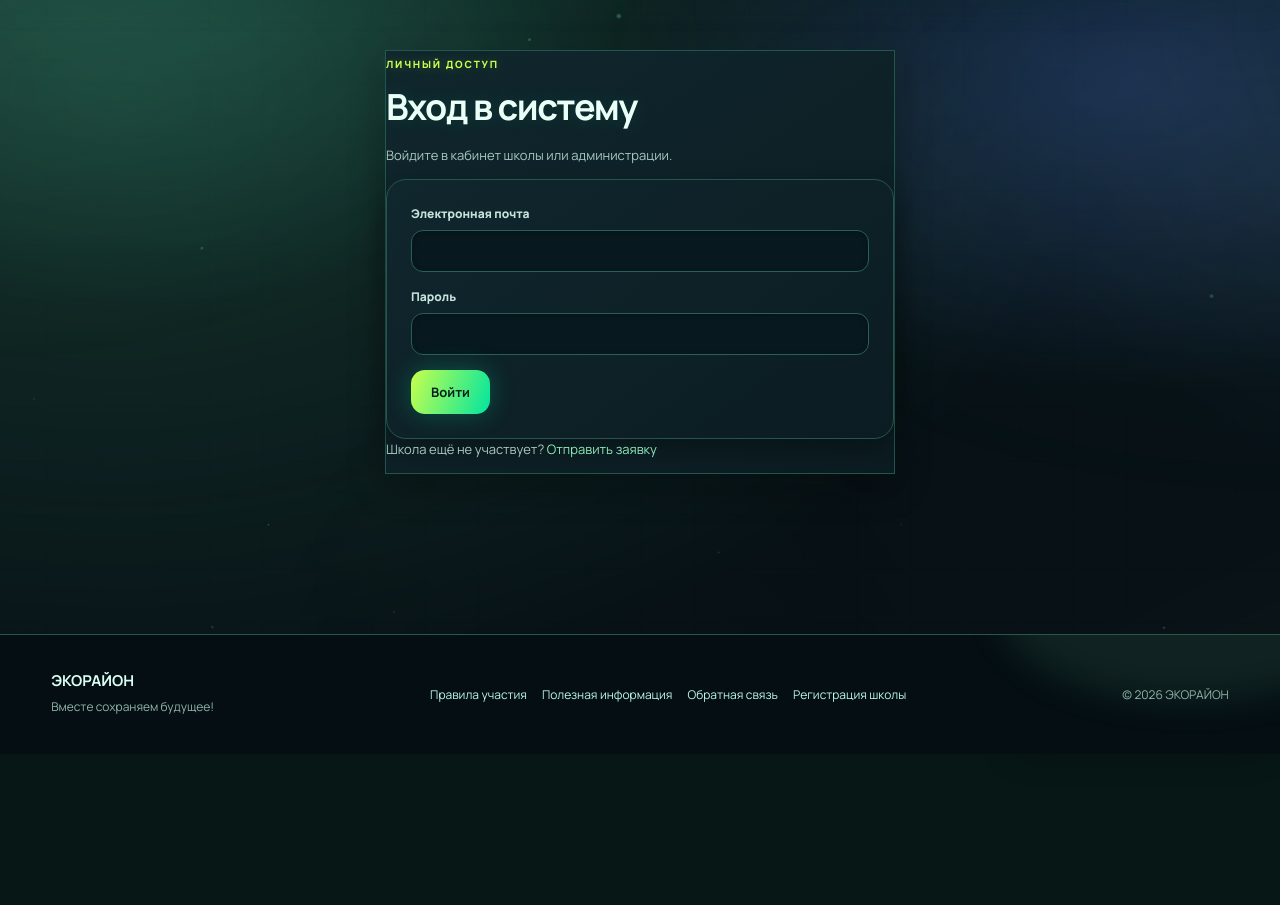
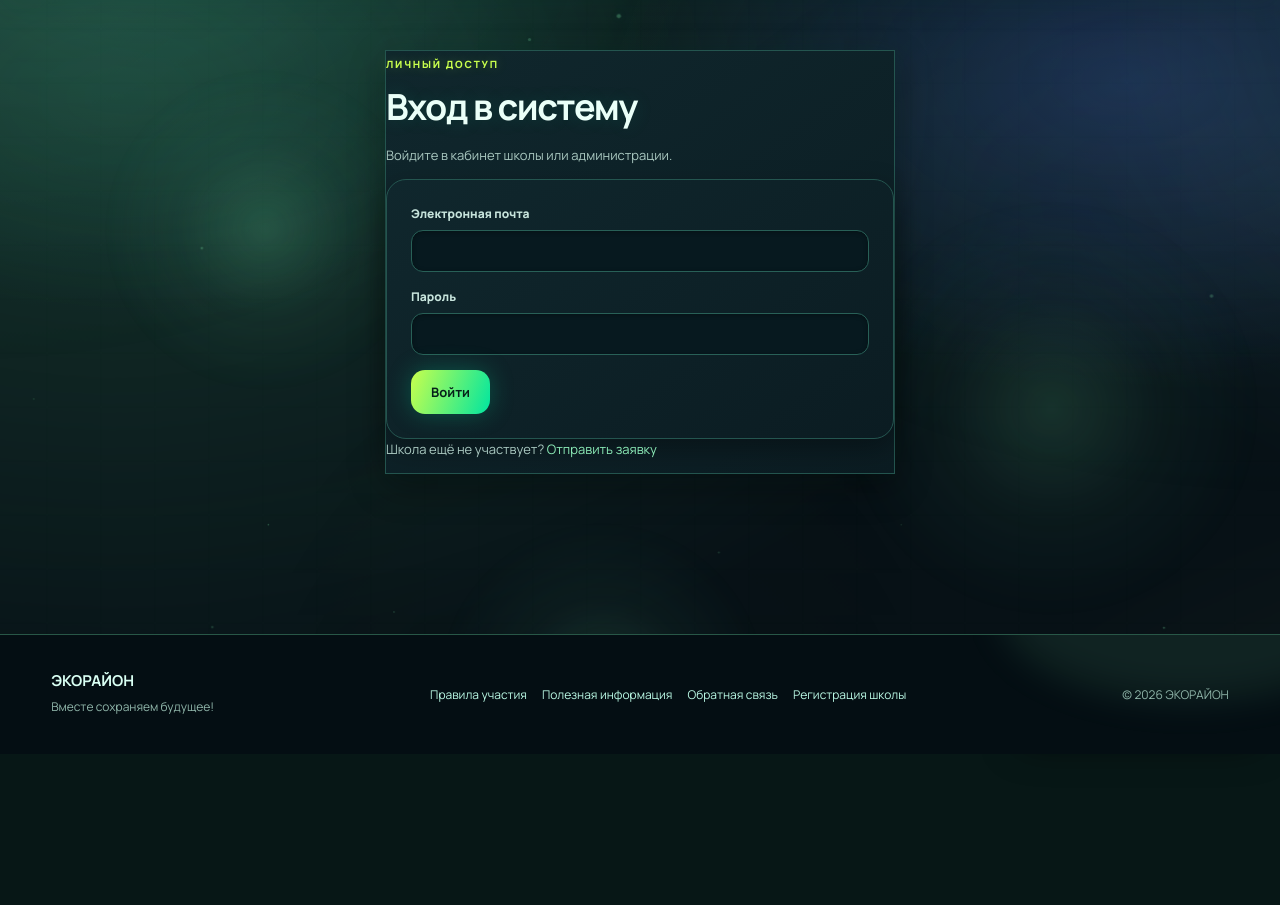
Before and after one commit to dudojtsergej065-gif/ekorayon, a Node server app: page /login in a window 1280 px wide; the page is wider, and only the part inside the window is pictured. Shown: the part 87-992 px from the top of that part. Run offline with Node 20, Linux system fonts and the light colour scheme; some web fonts are replaced.

Commit message:
Add floating ambient glow orbs sitewide

```diff
--- a/ekorayon/views/partials/footer.ejs
+++ b/ekorayon/views/partials/footer.ejs
@@ -21,6 +21,18 @@
  const reduced=window.matchMedia&&window.matchMedia('(prefers-reduced-motion: reduce)').matches;
  if(reduced)return;
  const layer=document.createElement('div');layer.id='eco-motion-layer';layer.setAttribute('aria-hidden','true');
+ const auroraOrbs=[
+  {x:'8%',y:'18%',size:'300px',duration:'19s',delay:'-7s',opacity:'.72'},
+  {x:'66%',y:'34%',size:'380px',duration:'24s',delay:'-13s',opacity:'.58'},
+  {x:'34%',y:'72%',size:'330px',duration:'22s',delay:'-4s',opacity:'.62'}
+ ];
+ auroraOrbs.forEach(o=>{
+  const orb=document.createElement('i');orb.className='eco-bg-orb';
+  orb.style.setProperty('--orb-x',o.x);orb.style.setProperty('--orb-y',o.y);
+  orb.style.setProperty('--orb-size',o.size);orb.style.setProperty('--orb-duration',o.duration);
+  orb.style.setProperty('--orb-delay',o.delay);orb.style.setProperty('--orb-opacity',o.opacity);
+  layer.appendChild(orb);
+ });
  for(let i=0;i<18;i++){
   const p=document.createElement('i');p.className='eco-dust';
   p.style.setProperty('--x',(3+((i*37)%94))+'%');
```
